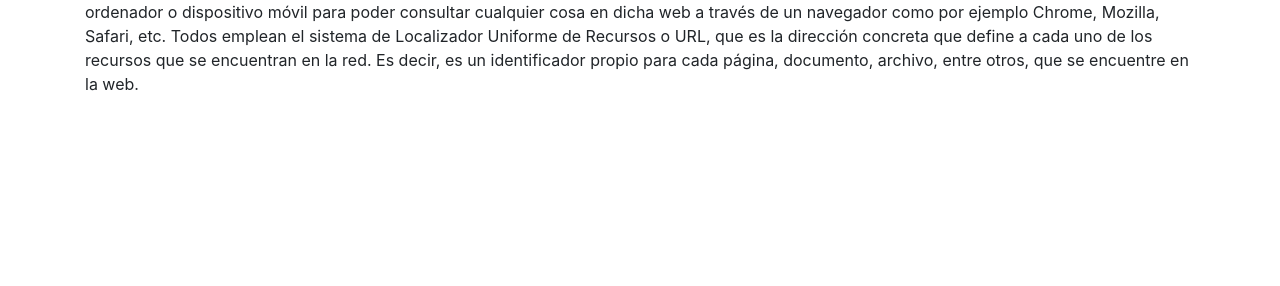
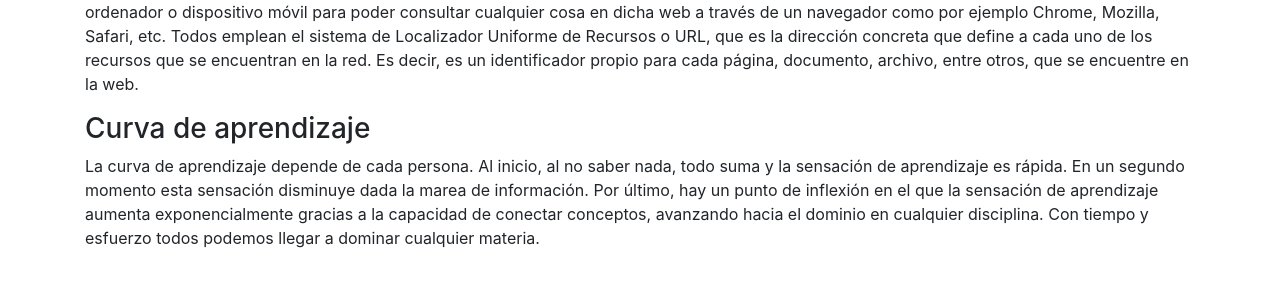
Before and after one commit to nico-ui/GithubConAtom, a plain HTML site: page index.html in a window 1280 px wide. Shown: the part 228-514 px from the top of the page. Drawn offline with nearby package versions, Linux system fonts and the light colour scheme.

Commit message:
Añadí párrafo Curva de aprendizaje

```diff
--- a/index.html
+++ b/index.html
@@ -18,6 +18,9 @@
 		<h2>Introducción al desarrollo web: HTML y CSS</h2>
 		<p>La web es un sistema a través del cual se gestiona información que será compartida por Internet. Es necesario tener una conexión a Internet en el ordenador o dispositivo móvil para poder consultar cualquier cosa en dicha web a través de un navegador como por ejemplo Chrome, Mozilla, Safari, etc. Todos emplean el sistema de Localizador Uniforme de Recursos o URL, que es la dirección concreta que define a cada uno de los recursos que se encuentran en la red. Es decir, es un identificador propio para cada página, documento, archivo, entre otros, que se encuentre en la web.</p>
 
+		<h3>Curva de aprendizaje</h3>
+		<p>La curva de aprendizaje depende de cada persona. Al inicio, al no saber nada, todo suma y la sensación de aprendizaje es rápida. En un segundo momento esta sensación disminuye dada la marea de información. Por último, hay un punto de inflexión en el que la sensación de aprendizaje aumenta exponencialmente gracias a la capacidad de conectar conceptos, avanzando hacia el dominio en cualquier disciplina. Con tiempo y esfuerzo todos podemos llegar a dominar cualquier materia.</p>
+
 
 	</div>
 	<script type="text/javascript" src="js/jquery-3.5.1.min.js"></script>
```
